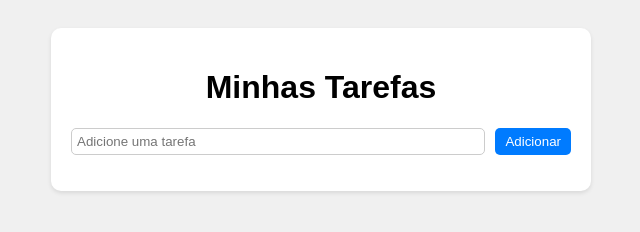
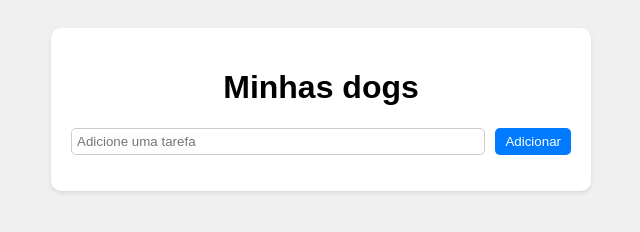
Before and after one commit to Heitor-Braz/Organizador-de-Tarefas, a website: page index.html in a window 1280 px wide. Shown: the whole page, without its empty margins (319-959 px from the left). Drawn offline with Linux system fonts and the light colour scheme.

Commit message:
Minhas tarefas virou minhas dogs

```diff
--- a/index.html
+++ b/index.html
@@ -7,7 +7,7 @@
 </head>
 <body>
   <div class="container">
-    <h1>Minhas Tarefas</h1>
+    <h1>Minhas dogs</h1>
     <form id="form-tarefa">
       <input type="text" id="entrada-tarefa" required placeholder="Adicione uma tarefa">
       <button type="submit">Adicionar</button>
```
